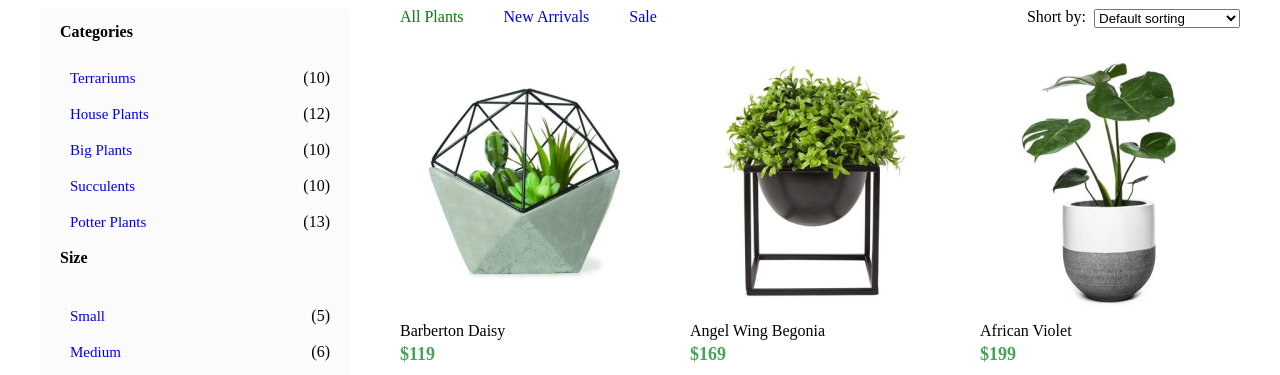
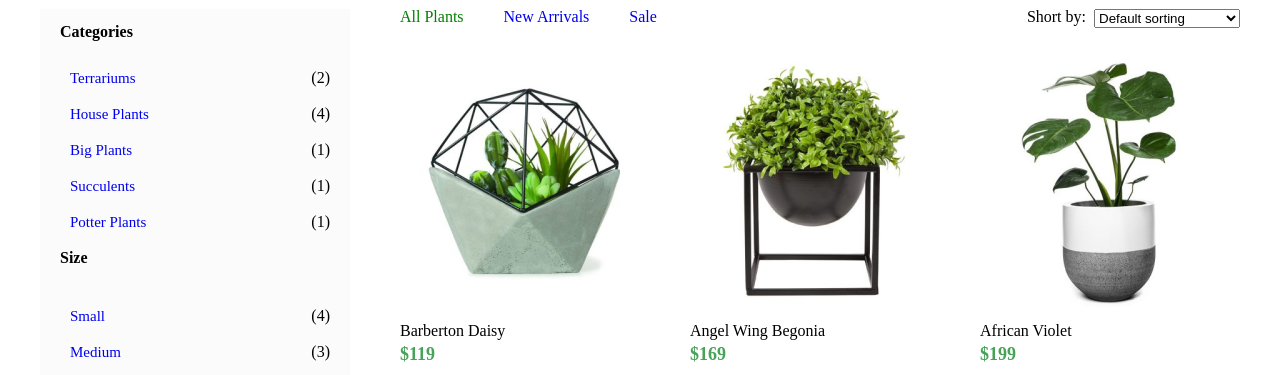
Before and after one commit to RVasyliuk-2003/BetterPlanet, a React (Vite) app: page / in a window 1280 px wide. Shown: the part 577-952 px from the top of the page. Built offline with nearby package versions, Linux system fonts and the light colour scheme.

Commit message:
Fixes for errors related to the number of categories and sizes displayed

```diff
--- a/src/components/main/AllProduct/CategotyPanel/Category.jsx
+++ b/src/components/main/AllProduct/CategotyPanel/Category.jsx
@@ -18,7 +18,7 @@ const CategoryPanel = ({
       <div className="leftPanel_Categories">
         <p>Categories</p>
         {noCategorRepeat.map((ell) => (
-          <ul key={ell.id}>
+          <ul key={ell}>
             <li>
               <a
                 style={{ color: clickCategory === ell ? "green" : undefined }}
@@ -28,14 +28,14 @@ const CategoryPanel = ({
                 {ell}
               </a>
             </li>
-            <li>({ell.length})</li>
+            <li>({product.filter((el) => el.category === ell).length})</li>
           </ul>
         ))}
 
         <div className="leftPanel_Size">
           <p>Size</p>
           {noSizeRepeat.map((ell) => (
-            <ul key={ell.id}>
+            <ul key={ell}>
               <li>
                 <a
                   style={{ color: clickSize === ell ? "green" : undefined }}
@@ -45,7 +45,7 @@ const CategoryPanel = ({
                   {ell}
                 </a>
               </li>
-              <li> ({ell.length})</li>
+              <li>({product.filter((el) => el.size === ell).length})</li>
             </ul>
           ))}
         </div>
```
